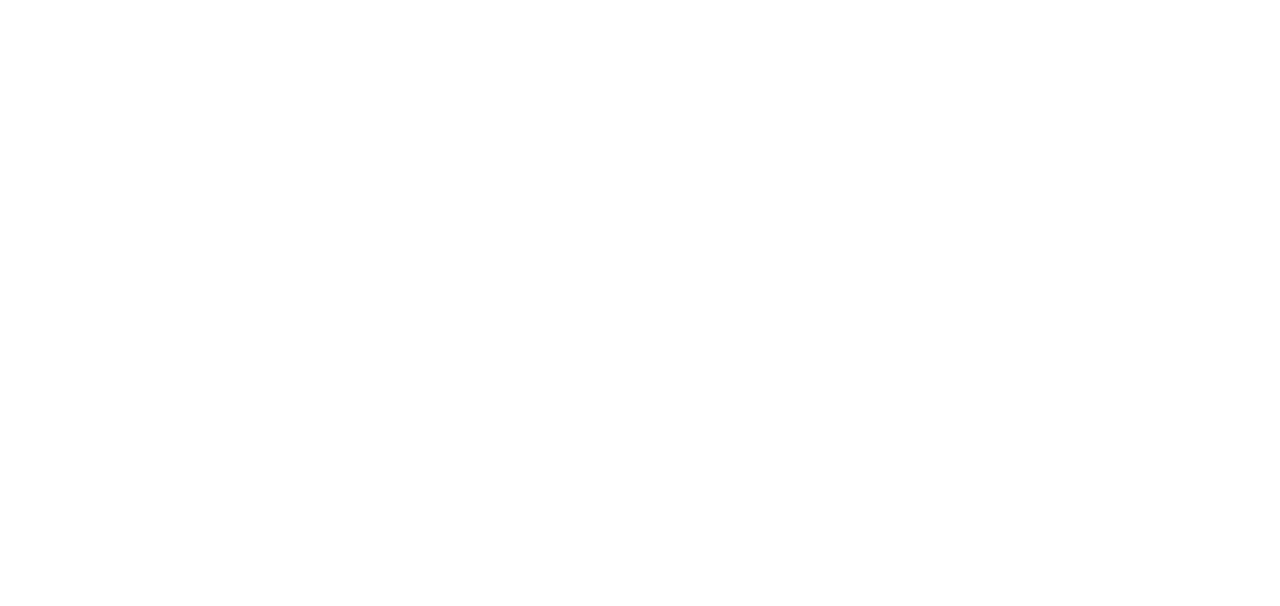
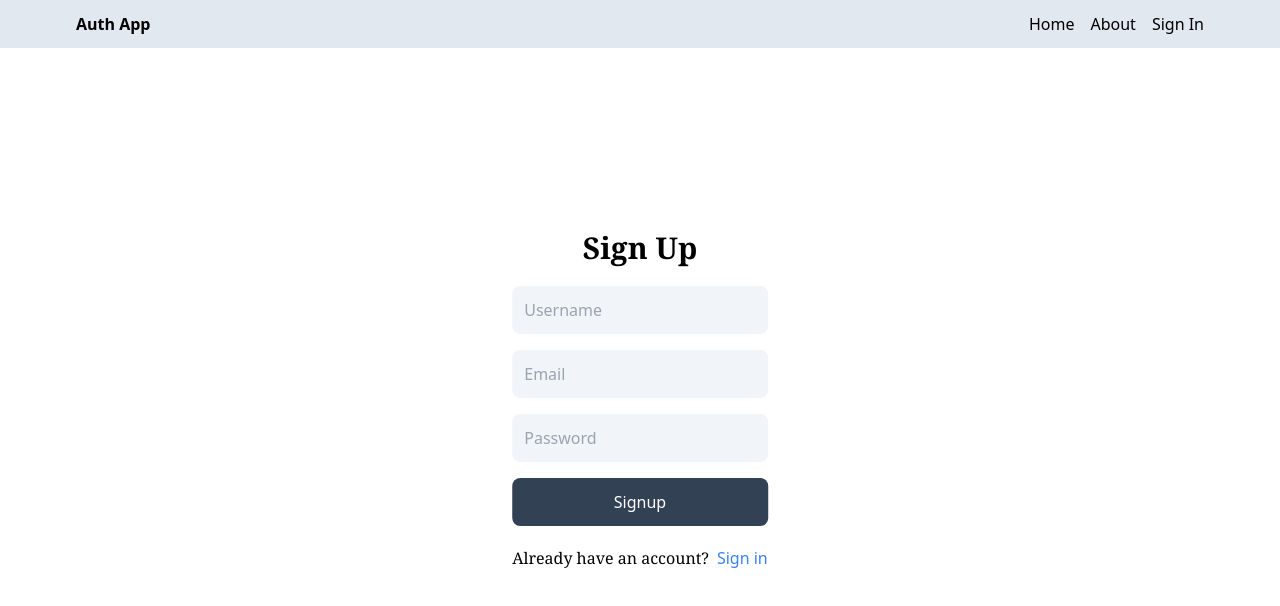
Before and after one commit to SthitiSuman/mern-auth, a React (Vite) app in the folder client/: page /sign-up in a window 1280 px wide. Shown: the top 606 px of the page. Built offline with nearby package versions, Linux system fonts and the light colour scheme.

Commit message:
complete signup page functionality

```diff
--- a/client/index.html
+++ b/client/index.html
@@ -2,7 +2,6 @@
 <html lang="en">
   <head>
     <meta charset="UTF-8" />
-    <link rel="icon" type="image/svg+xml" href="/vite.svg" />
     <meta name="viewport" content="width=device-width, initial-scale=1.0" />
     <title>Auth App</title>
   </head>
--- a/client/src/pages/SignUp.jsx
+++ b/client/src/pages/SignUp.jsx
@@ -1,5 +1,95 @@
-import React from "react";
+import React, { useState } from "react";
+import Header from "../components/Header";
+import { Link } from "react-router-dom";
 
 export default function SignUp() {
-  return <div></div>;
+  const [formData, setFormData] = useState({});
+  const [error, setError] = useState(false);
+  const [loading, setLoading] = useState();
+  const handleChnage = (e) => {
+    setFormData({ ...formData, [e.target.id]: e.target.value });
+  };
+
+  const handleSubmit = async (e) => {
+    e.preventDefault();
+    try {
+      setLoading(true);
+      setError(false);
+      const res = await fetch("/api/auth/signup", {
+        method: "POST",
+        headers: {
+          "Content-Type": "application/json",
+        },
+        body: JSON.stringify(formData),
+      });
+      const data = await res.json();
+      setLoading(false);
+      console.log(data);
+      if (data.success === false) {
+        setError(true);
+        return;
+      }
+    } catch (error) {
+      setLoading(false);
+      setError(true);
+    }
+  };
+
+  return (
+    <div style={{ position: "relative", minHeight: "100vh" }}>
+      <Header />
+
+      <div
+        style={{
+          position: "absolute",
+          top: "50%",
+          left: "50%",
+          transform: "translate(-50%, -50%)",
+          maxWidth: "300px",
+        }}
+      >
+        <h1 className="text-3xl text-center font-semibold m-5 font-serif">
+          Sign Up
+        </h1>
+
+        <form onSubmit={handleSubmit} className="flex flex-col gap-4">
+          <input
+            type="text"
+            placeholder="Username"
+            id="username"
+            className="bg-slate-100 p-3 rounded-lg"
+            onChange={handleChnage}
+          />
+          <input
+            type="text"
+            placeholder="Email"
+            id="email"
+            className="bg-slate-100 p-3 rounded-lg"
+            onChange={handleChnage}
+          />
+
+          <input
+            type="text"
+            placeholder="Password"
+            id="password"
+            className="bg-slate-100 p-3 rounded-lg"
+            onChange={handleChnage}
+          />
+          <button
+            disabled={loading}
+            className="bg-slate-700 text-white p-3 rounded-lg  hover:opacity-95 disabled:opacity-80"
+          >
+            {loading ? "Loading.." : "Signup"}
+          </button>
+        </form>
+        <div className="flex gap-2 mt-5">
+          <p className="font-serif">Already have an account?</p>
+          <Link to="/sign-in">
+            <span className="text-blue-500">Sign in</span>
+          </Link>
+        </div>
+        <p className="text-red-700 mt-5">{error && "Something went wrong"}</p>
+      </div>
+    </div>
+  );
 }
--- a/client/vite.config.js
+++ b/client/vite.config.js
@@ -1,7 +1,15 @@
-import { defineConfig } from 'vite'
-import react from '@vitejs/plugin-react-swc'
+import { defineConfig } from "vite";
+import react from "@vitejs/plugin-react-swc";
 
 // https://vitejs.dev/config/
 export default defineConfig({
   plugins: [react()],
-})
+  server: {
+    proxy: {
+      "/api": {
+        target: "http://localhost:3000",
+        secure: false,
+      },
+    },
+  },
+});
```
